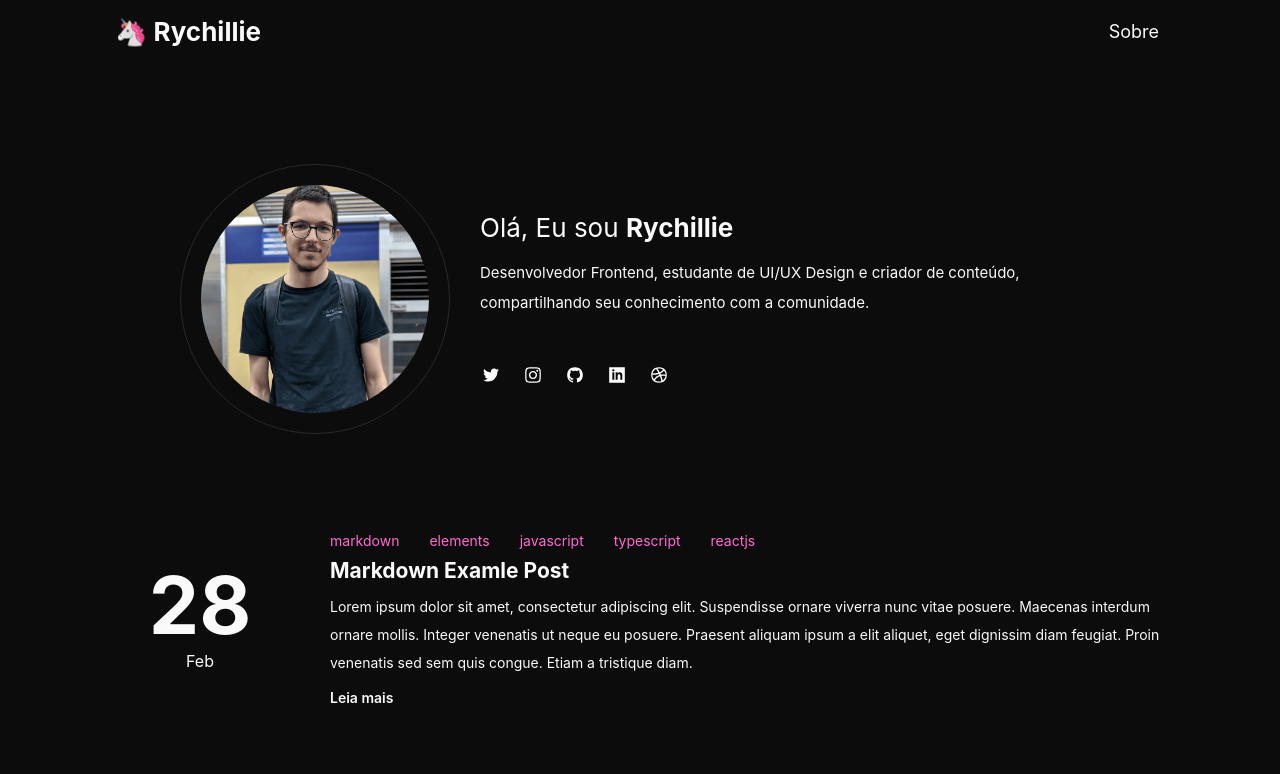
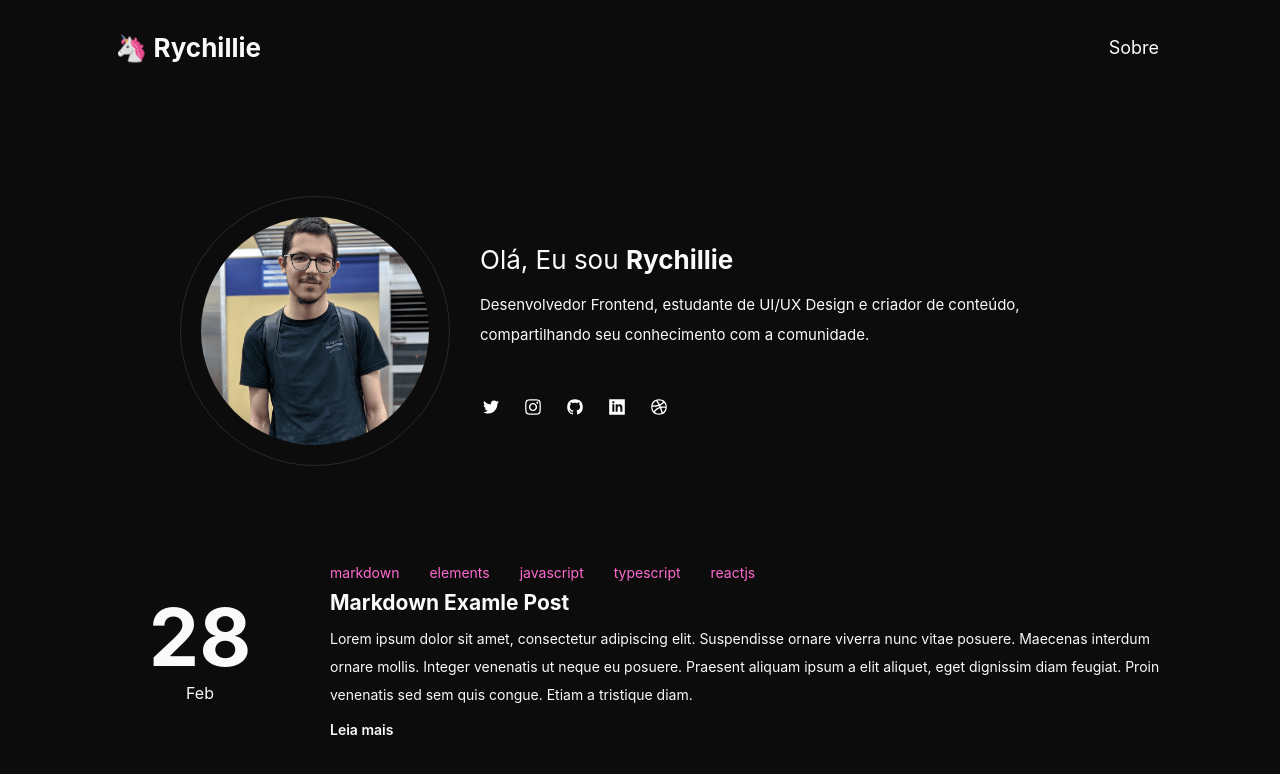
Before and after one commit to Rychillie/old-Rychillie.net, a Next.js app: page / in a window 1280 px wide. Shown: the top 774 px of the page. Built offline with nearby package versions, Linux system fonts and the light colour scheme.

Commit message:
navbar responsive

```diff
--- a/src/styles/components/NavBar.module.scss
+++ b/src/styles/components/NavBar.module.scss
@@ -22,6 +22,14 @@
     font-size: 26px;
     line-height: 32px;
     font-weight: 700;
+  }
+
+  @include media(md) {
+    height: 80px;
+  }
+
+  @include media(lg) {
+    height: 96px;
   }
 }
 
```
